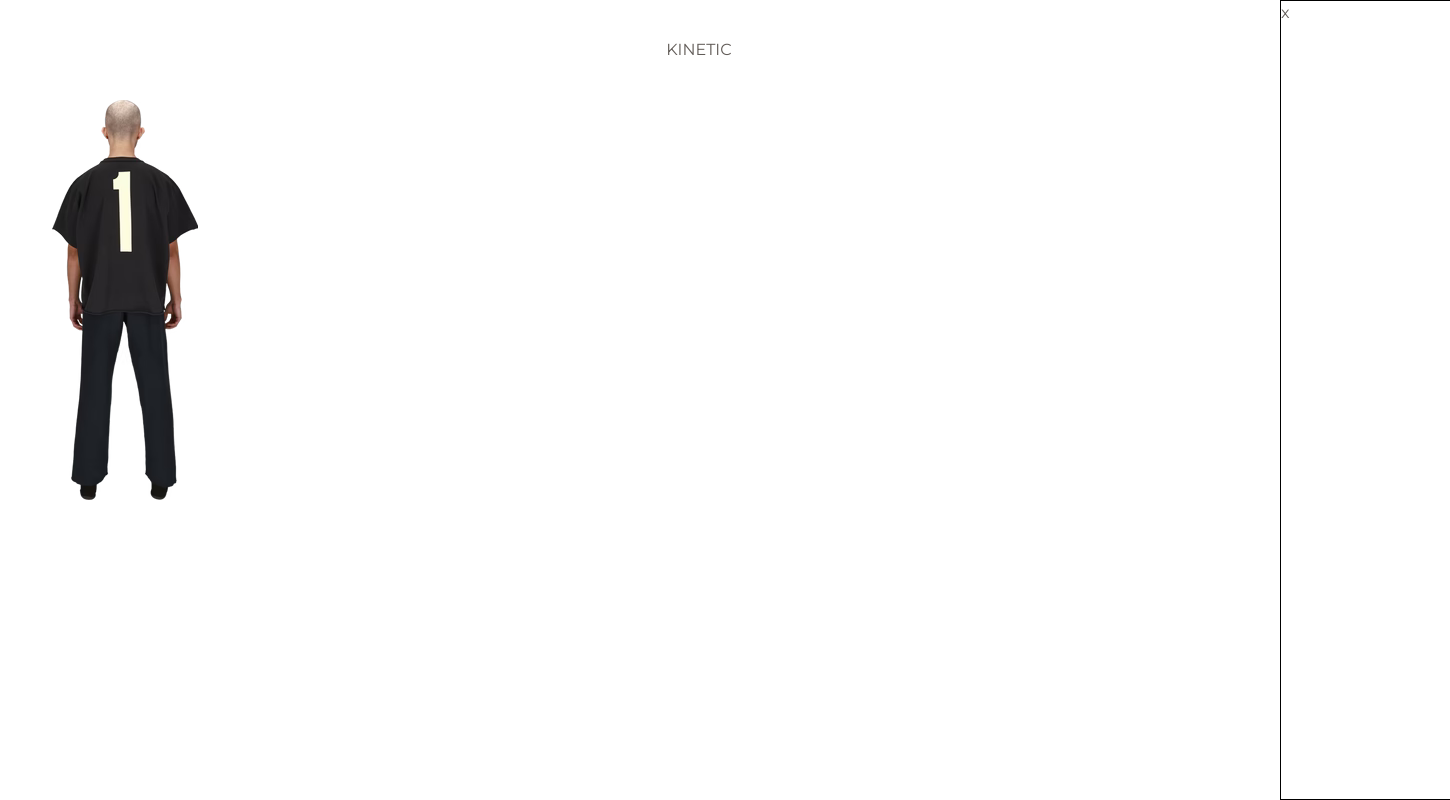
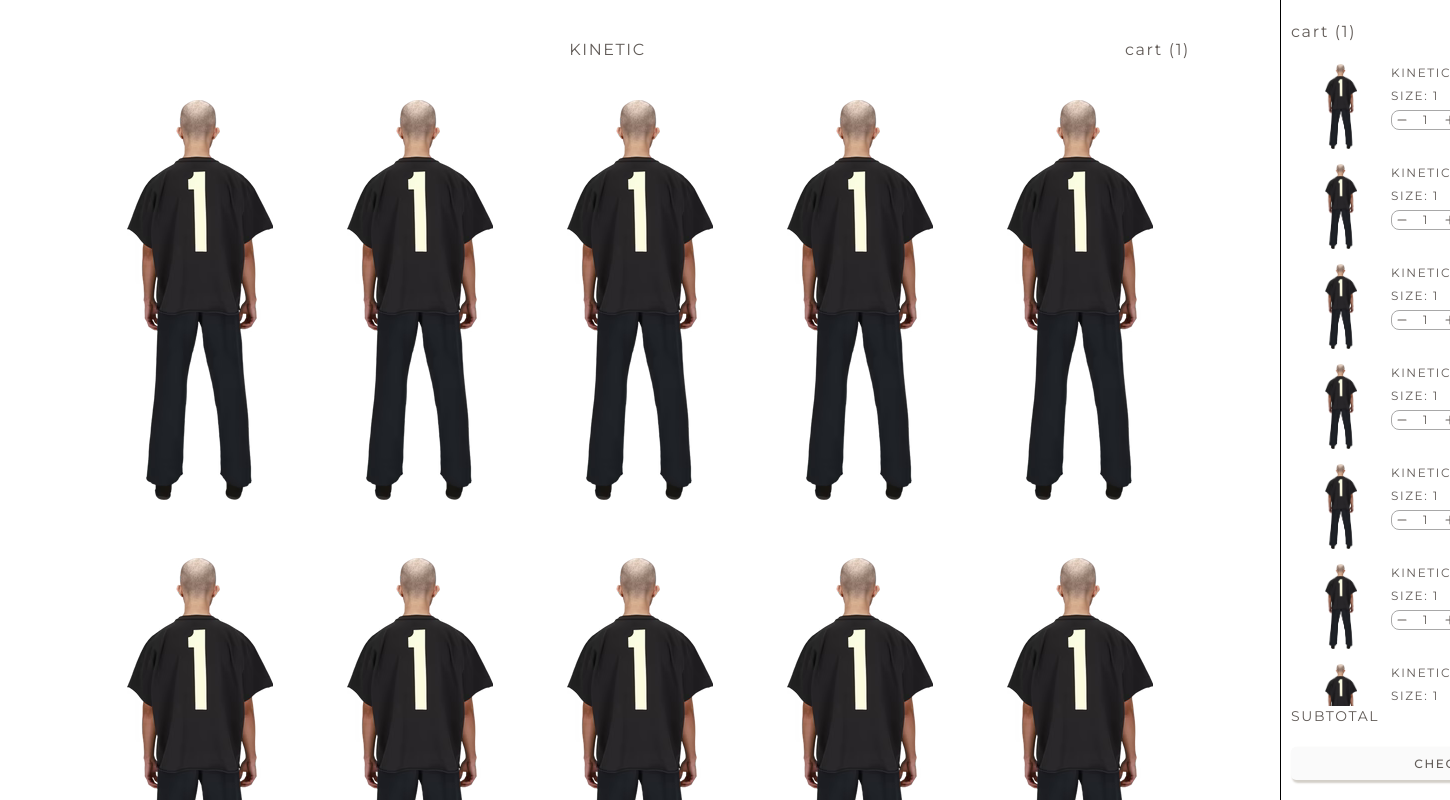
Before and after one commit to iturturika/newkinetic, a Next.js app: page / in a window 1280 px wide. Shown: the top 800 px of the page, 1450 px wide, since content can reach past the window. Built offline with nearby package versions, Linux system fonts and the light colour scheme.

Commit message:
new styles and elements

```diff
--- a/src/app/globals.scss
+++ b/src/app/globals.scss
@@ -10,6 +10,29 @@
   font-weight: 400;
   font-size: 16px;
   color: #625C58;
+  letter-spacing: .1rem;
+}
+
+*::selection {
+  background-color: #ebebeb; /* Желтый цвет выделения */
+  color: black; /* Цвет текста в выделенном участке */
+}
+
+::-webkit-scrollbar {
+  width: 3px; /* Ширина скроллбара */
+}
+
+::-webkit-scrollbar-track {
+  background-color: #f1f1f1; /* Цвет фона скроллбара */
+}
+
+::-webkit-scrollbar-thumb {
+  background-color: #afafaf; /* Цвет ползунка скроллбара */
+  border-radius: 5px; /* Скругление углов ползунка */
+}
+
+::-webkit-scrollbar-thumb:hover {
+  background-color: #6b6b6b; /* Цвет ползунка при наведении */
 }
 
 /* Убираем внутренние отступы */
--- a/src/app/page.scss
+++ b/src/app/page.scss
@@ -7,16 +7,31 @@
 
 
 .items-section{
-
+    display: flex;
+    flex-direction: row;
+    flex-wrap: wrap;
 }
 
-.cart-section{
-    position: fixed;
-    top: 0;
-    right: -300px; /* Скрытый начальный правый отступ */
-    width: 300px;
-    height: 100vh;
-    background-color: #fff;
-    border: 1px solid #000;
-    transition: right 0.3s ease;
+@media screen and (max-width: 1450px) {
+    .main-page{
+        width: 1100px;
+    }
 }
+
+@media screen and (max-width: 1100px) {
+    .main-page{
+        width: 800px;
+    }
+}
+
+@media screen and (max-width: 800px) {
+    .main-page{
+        width: 450px;
+    }
+}
+
+@media screen and (max-width: 450px) {
+    .main-page{
+        width: 320px;
+    }
+}
--- a/src/app/page.tsx
+++ b/src/app/page.tsx
@@ -4,6 +4,7 @@ import "./page.scss";
 
 import Header from "@/components/Header/Header";
 import Item from "@/components/Item/Item";
+import Cart from "@/components/Cart/Cart";
 
 export default function Home() {
   const [isOpenCart, setIsOpenCart] = React.useState<any>(false);
@@ -12,10 +13,19 @@ export default function Home() {
       <Header setIsOpenCart={setIsOpenCart}/>
       <div className="items-section">
         <Item />
+        <Item />
+        <Item />
+        <Item />
+        <Item />
+        <Item />
+        <Item />
+        <Item />
+        <Item />
+        <Item />
+        <Item />
+        <Item />
       </div>
-      <div className={'cart-section'} style={isOpenCart ? {right: 0} : {}} >
-        <p onClick={() => {setIsOpenCart(false)}}>x</p>
-      </div>
+      <Cart isOpenCart={isOpenCart} setIsOpenCart={setIsOpenCart}/>
     </main>
   );
 }
--- /dev/null
+++ b/src/components/Cart/Cart.scss
@@ -0,0 +1,67 @@
+
+.cart-section{
+    position: fixed;
+    top: 0;
+    right: -350px;
+    width: 350px;
+    height: 100vh;
+    background-color: #fff;
+    border-left: 1px solid #000;
+    transition: right 0.5s ease-in-out;
+    display: flex;
+    flex-direction: column;
+    padding-top: 20px;
+    padding-bottom: 20px;
+    padding-left: 10px;
+    padding-right: 10px;
+}
+
+.cart-section_close-button{
+    cursor: pointer;
+}
+
+.cart-section-header{
+    display: flex;
+    justify-content: space-between;
+}
+
+.cart-section-total{
+    display: flex;
+    justify-content: space-between;
+    margin-bottom: 0;
+    margin-top: auto;
+    p{
+        font-size: 14px;
+    }
+}
+
+.cart-section-checkout-button{
+    margin-bottom: 0;
+    margin-top: 20px;
+    background-color: #fafafa;
+    box-shadow: 2px 2px 2px 1px #d3cfc8;
+    -webkit-box-shadow: 2px 2px 2px 1px rgba(211,207,200,1);
+    -moz-box-shadow: 2px 2px 2px 1px rgba(211,207,200,1);
+    border-radius: 5px;
+    font-weight: 500;
+    transition: all .3s ease;
+    font-size: 12px;
+    min-height: 33px!important;
+    border: 0;
+    cursor: pointer;
+}
+
+
+
+.cart-section-checkout-button:hover{
+    opacity: 0.6;
+}
+
+.cart-section-items{
+    display: flex;
+    flex-direction: column;
+    padding-top: 20px;
+    padding-bottom: 20px;
+    row-gap: 15px;
+    overflow-y: scroll;
+}
--- /dev/null
+++ b/src/components/Cart/Cart.tsx
@@ -0,0 +1,40 @@
+import React from 'react'
+import './Cart.scss'
+import CartItem from '../CartItem/CartItem'
+
+
+const Cart = ({setIsOpenCart, isOpenCart} : {setIsOpenCart: any, isOpenCart: any}) => {
+  return (
+    <div className={'cart-section'} style={isOpenCart ? {right: 0} : {}} >
+        <div className='cart-section-header'>
+            <p>cart (1)</p>
+            <svg width="16" height="16" viewBox="0 0 16 16" fill="none" xmlns="http://www.w3.org/2000/svg" onClick={() => {setIsOpenCart(false)}} className='cart-section_close-button'>
+                <path d="M3.65186 3.65161L10.9552 10.9549" stroke="#625C58"></path>
+                <path d="M10.9551 3.65161L3.65176 10.9549" stroke="#625C58"></path>
+            </svg>
+        </div>
+        <div className='cart-section-items'>
+            <CartItem />
+            <CartItem />
+            <CartItem />
+            <CartItem />
+            <CartItem />
+            <CartItem />
+            <CartItem />
+            <CartItem />
+            <CartItem />
+            <CartItem />
+            <CartItem />
+        </div>
+        <div className='cart-section-total'>
+            <p>SUBTOTAL</p>
+            <p>300 mdl</p>
+        </div>
+        <button className='cart-section-checkout-button'>
+            CHECKOUT
+        </button>
+    </div>
+  )
+}
+
+export default Cart
--- /dev/null
+++ b/src/components/CartItem/CartItem.scss
@@ -0,0 +1,50 @@
+.cart-item{
+    display: flex;
+}
+
+.cart-item-label{
+    display: flex;
+    justify-content: space-between;
+    p{
+        font-size: 12px;
+    }
+}
+
+.cart-item-size{
+    display: flex;
+    justify-content: space-between;
+    p{
+        font-size: 12px;
+    }
+}
+
+.cart-item-img{
+    width: 100px;
+    height: 85px;
+}
+
+.cart-item-controls{
+    display: flex;
+    justify-content: space-between;
+    align-items: center;
+}
+
+.cart-item-iterator{
+    display: flex;
+    align-items: center;
+    justify-content: space-between;
+    width: 70px;
+    border: 1px solid #a8a8a8;
+    border-radius: 8px;
+    padding-left: 5px;
+    padding-right: 5px;
+    P{
+        font-size: 12px;
+    }
+}
+
+.cart-item-information{
+    display: flex;
+    flex-direction: column;
+    row-gap: 5px;
+}
--- /dev/null
+++ b/src/components/CartItem/CartItem.tsx
@@ -0,0 +1,42 @@
+import React from 'react'
+import './CartItem.scss'
+import item from '../../img/img.png'
+import Image from 'next/image'
+
+const CartItem = () => {
+  return (
+    <div className='cart-item'>
+        <Image
+            src={item}
+            alt="item"
+            className='cart-item-img'
+            priority
+            style={{objectFit: 'contain'}}
+        />
+        <div className='cart-item-information'>
+            <div className='cart-item-label'>
+                <p>KINETIC T-SHIRT BLACK</p>
+                <p>360</p>
+            </div>
+            <div className='cart-item-size'>
+                <p>SIZE: 1</p>
+                <p>MDL</p>
+            </div>
+            <div className='cart-item-controls'>
+                <div className='cart-item-iterator'>
+                    <svg xmlns="http://www.w3.org/2000/svg" aria-hidden="true" focusable="false" fill="none" viewBox="0 0 10 2" width="10" height="10" style={{cursor: 'pointer'}}>
+                        <path fillRule="evenodd" clipRule="evenodd" d="M.5 1C.5.7.7.5 1 .5h8a.5.5 0 110 1H1A.5.5 0 01.5 1z" fill="currentColor" />
+                    </svg>
+                    <p>1</p>
+                    <svg xmlns="http://www.w3.org/2000/svg" aria-hidden="true" focusable="false" fill="none" viewBox="0 0 10 10" width="10" height="10" style={{cursor: 'pointer'}}>
+                        <path fillRule="evenodd" clipRule="evenodd" d="M1 4.51a.5.5 0 000 1h3.5l.01 3.5a.5.5 0 001-.01V5.5l3.5-.01a.5.5 0 00-.01-1H5.5L5.49.99a.5.5 0 00-1 .01v3.5l-3.5.01H1z" fill="currentColor"/>
+                    </svg>
+                </div>
+                <p style={{fontSize: 12, cursor: 'pointer'}}>REMOVE</p>
+            </div>
+        </div>
+    </div>
+  )
+}
+
+export default CartItem
--- a/src/components/Item/Item.scss
+++ b/src/components/Item/Item.scss
@@ -5,6 +5,7 @@
     justify-content: center;
     width: 250px;
     cursor: pointer;
+    flex-basis: 20%;
 }
 .item-label{
     margin-top: 10px;
```
